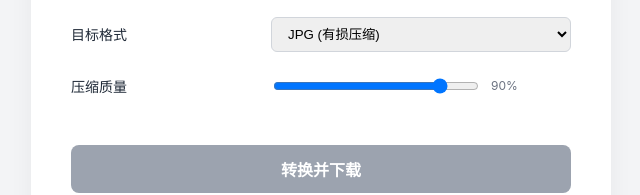
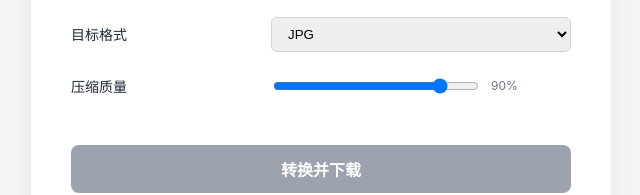
Before and after one commit to AntonDingJiayu/picture, a plain HTML site: page index.html in a window 1280 px wide. Shown: the part 454-649 px from the top of the page, 319-959 px from the left. Drawn offline with Linux system fonts and the light colour scheme.

Commit message:
Update index.html

```diff
--- a/index.html
+++ b/index.html
@@ -3,7 +3,7 @@
 <head>
     <meta charset="UTF-8">
     <meta name="viewport" content="width=device-width, initial-scale=1.0">
-    <title>全格式图片转换器 (终极版)</title>
+    <title>全格式图片转换器</title>
     <script src="https://cdn.jsdelivr.net/npm/heic2any@0.0.4/dist/heic2any.umd.js"></script>
     <style>
         :root {
@@ -94,12 +94,12 @@
             <div class="control-group">
                 <label for="formatSelect">目标格式</label>
                 <select id="formatSelect">
-                    <option value="image/jpeg">JPG (有损压缩)</option>
-                    <option value="image/png">PNG (无损透明)</option>
-                    <option value="image/webp">WEBP (现代高压缩)</option>
-                    <option value="image/avif">AVIF (次世代格式)</option>
-                    <option value="image/bmp">BMP (标准位图)</option>
-                    <option value="image/x-icon">ICO (多尺寸图标)</option>
+                    <option value="image/jpeg">JPG</option>
+                    <option value="image/png">PNG</option>
+                    <option value="image/webp">WEBP</option>
+                    <option value="image/avif">AVIF</option>
+                    <option value="image/bmp">BMP</option>
+                    <option value="image/x-icon">ICO</option>
                 </select>
             </div>
 
@@ -235,9 +235,7 @@
             }
         });
 
-        // ==========================================
-        // 原生 BMP 编码器 (纯字节流构造)
-        // ==========================================
+
         function canvasToBMP(canvas) {
             const ctx = canvas.getContext('2d', { willReadFrequently: true });
             const imgData = ctx.getImageData(0, 0, canvas.width, canvas.height);
@@ -284,14 +282,11 @@
             return new Blob([buffer], { type: 'image/bmp' });
         }
 
-        // ==========================================
-        // 原生 ICO 编码器 (多尺寸 PNG 容器打包)
-        // ==========================================
+
         async function canvasToICO(img) {
             const sizes = [16, 32, 48, 64, 128, 256];
             const pngBuffers = [];
 
-            // 生成各个尺寸的 PNG 数据
             for (const size of sizes) {
                 const c = document.createElement('canvas');
                 c.width = size;
@@ -302,7 +297,7 @@
                 pngBuffers.push({ size, buffer: new Uint8Array(await blob.arrayBuffer()) });
             }
 
-            // 计算总大小: 6(头) + 16*数量(目录) + 所有PNG数据长度
+
             let totalSize = 6 + pngBuffers.length * 16;
             pngBuffers.forEach(p => totalSize += p.buffer.length);
 
```
